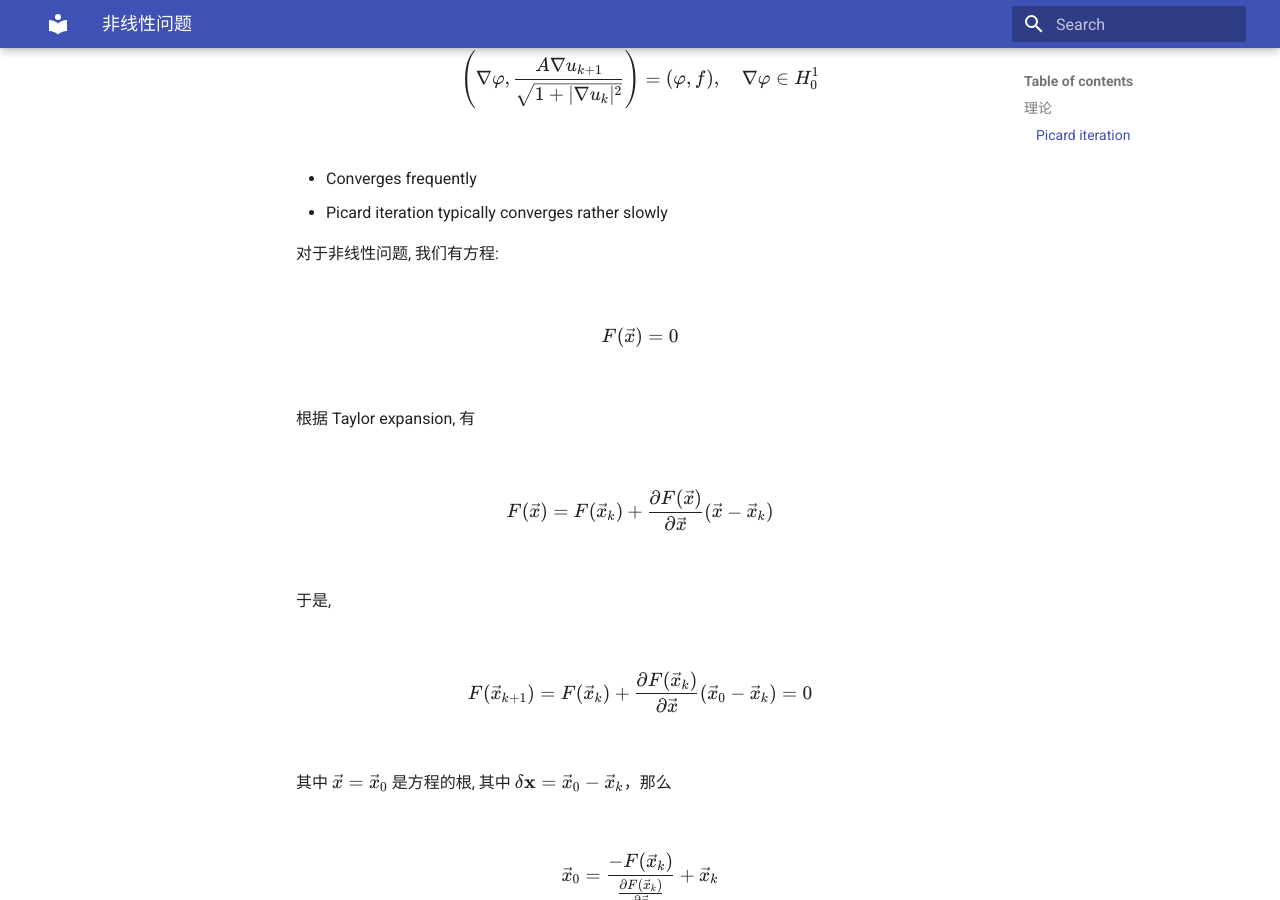
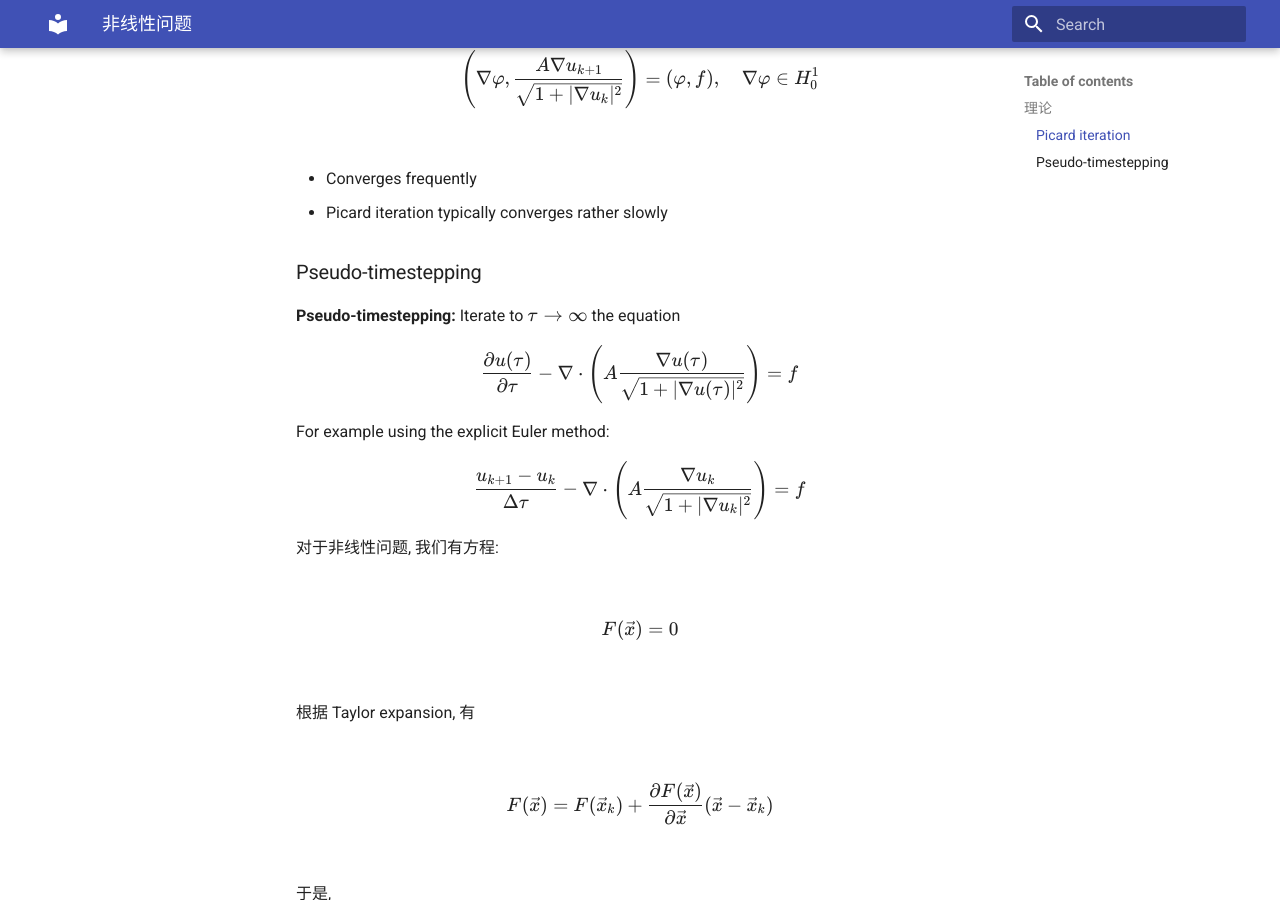
Before and after one commit to ymma98/technotes, an MkDocs documentation site: the page built from docs/FEM/dealii-08_非线性问题.md, in a window 1280 px wide and 900 px high, scrolled down 1394 px. Built offline with MkDocs 1.6.1 and Material for MkDocs 9.7.7, drawn with Linux system fonts in a browser that asks for light colours.

Commit message:
docs/FEM/dealii-08_非线性问题.md updated from https://stackedit.cn/

```diff
--- a/docs/FEM/dealii-08_非线性问题.md
+++ b/docs/FEM/dealii-08_非线性问题.md
@@ -46,8 +46,17 @@ $$
 - Converges frequently
 - Picard iteration typically converges rather slowly
 
+### Pseudo-timestepping
 
+**Pseudo-timestepping:** Iterate to $\tau \to \infty$ the equation
+$$
+\frac{\partial u(\tau)}{\partial \tau} - \nabla \cdot \left( A \frac{\nabla u(\tau)}{\sqrt{1 + |\nabla u(\tau)|^2}} \right) = f
+$$
 
+For example using the explicit Euler method:
+$$
+\frac{u_{k+1} - u_k}{\Delta \tau} - \nabla \cdot \left( A \frac{\nabla u_k}{\sqrt{1 + |\nabla u_k|^2}} \right) = f
+$$
 
 
 
```
Also changed, not shown: other parts of docs/FEM/dealii-08_非线性问题.md (+3 -3 lines).
